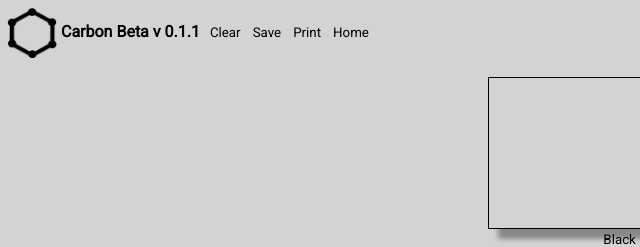
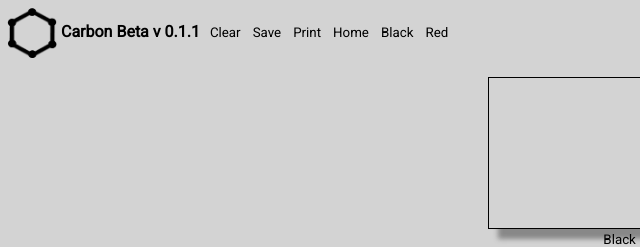
Before and after one commit to lholliger/Carbon, a website: page static/writer.html in a window 1280 px wide. Shown: the full height of the page, 1-641 px from the left. Drawn offline with nearby package versions, Linux system fonts and the light colour scheme; files that its build step writes are made by us from their sources; files whose address does not match are found by name.

Commit message:
part 2 possible color changes

```diff
--- a/static/writer.html
+++ b/static/writer.html
@@ -8,7 +8,7 @@
 
   <div>
     <img style="vertical-align:middle" src='/external/img/carbon.png' width='50' height='50'>
-    <span style=""><b>Carbon Beta v 0.1.1</b>    <button onclick='redraw();'>Clear</button><button onclick='save()'>Save</button><button onclick="print()">Print</button><button onclick="gotomenu()">Home</button><br><br>
+    <span style=""><b>Carbon Beta v 0.1.1</b>    <button onclick='redraw();'>Clear</button><button onclick='save()'>Save</button><button onclick="print()">Print</button><button onclick="gotomenu()">Home</button><button onclick='ctx.fillStyle = "black";'>Black</button><button onclick='ctx.fillStyle = "red";'>Red</button><br><br>
 </span>
   </div>
 <center>
```
